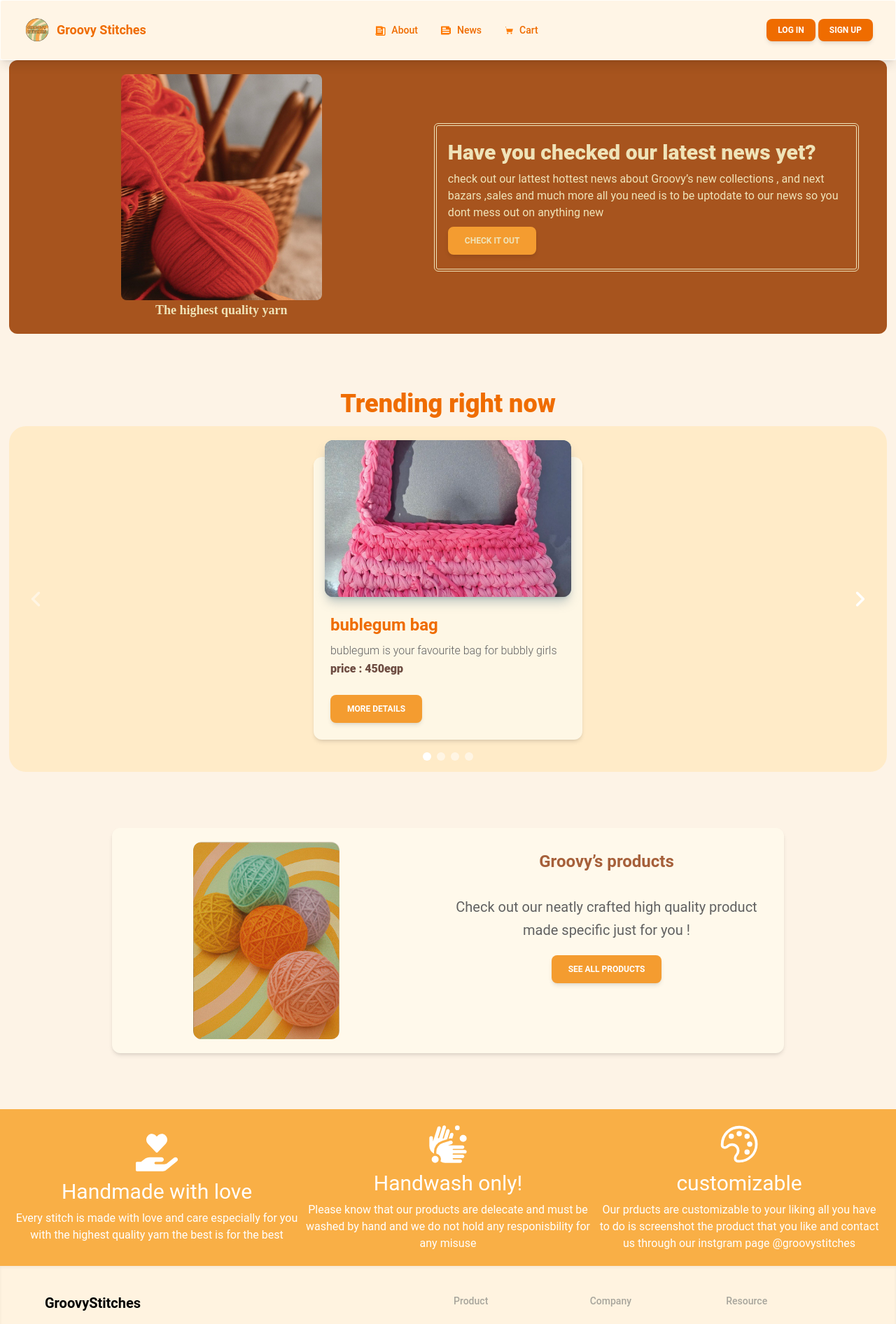
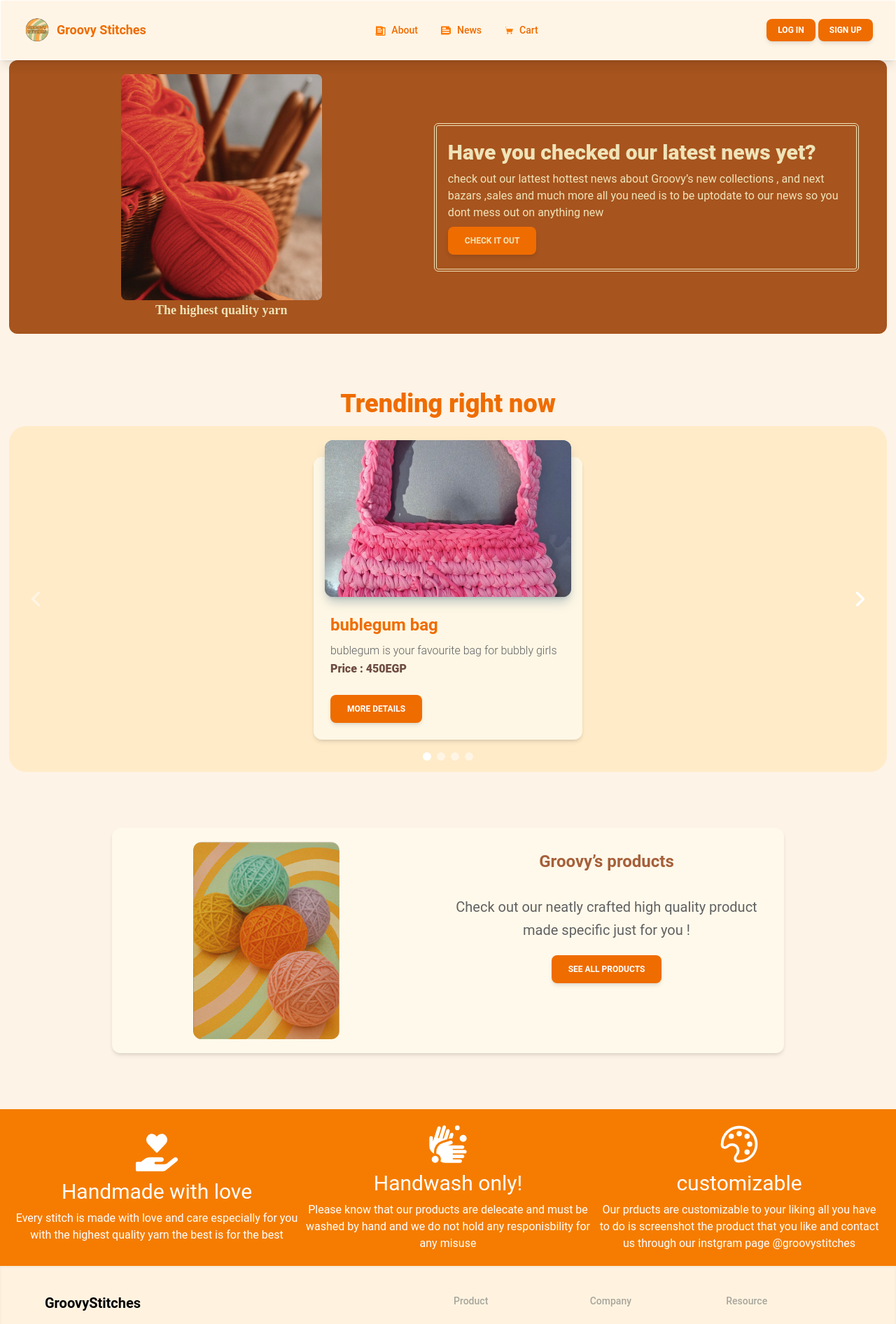
Before and after one commit to emananwar2003/groovystitches, a React (Vite) app: page / in a window 1280 px wide. Shown: the top 1892 px of the page at 70% size. Built offline with nearby package versions, Linux system fonts and the light colour scheme.

Commit message:
Refactor button styles across multiple components for consistency

```diff
--- a/src/AdminLayout/components/AddProductCard.jsx
+++ b/src/AdminLayout/components/AddProductCard.jsx
@@ -18,7 +18,9 @@ const AddProductCard = () => {
       </CardBody>
       <Link to="add-product">
         <CardFooter className="pt-0">
-          <Button>Add Product</Button>
+          <Button className=" bg-orange-800 hover:bg-orange-900">
+            Add Product
+          </Button>
         </CardFooter>
       </Link>
     </Card>
--- a/src/AdminLayout/components/AddProductView.jsx
+++ b/src/AdminLayout/components/AddProductView.jsx
@@ -141,7 +141,7 @@ const AddProductView = () => {
                   </div>
                 )}
               </div>
-              <label className="cursor-pointer bg-deep-orange-400 text-white px-6 py-2 rounded-lg hover:bg-deep-orange-600 transition-colors">
+              <label className="cursor-pointer  bg-orange-800 hover:bg-orange-900 text-white px-6 py-2 rounded-lg transition-colors">
                 <span>Choose Image</span>
                 <input
                   type="file"
@@ -198,7 +198,7 @@ const AddProductView = () => {
             <div className="flex gap-4 pt-4">
               <button
                 type="submit"
-                className="flex-1 bg-deep-orange-400 text-white py-3 rounded-lg font-semibold hover:bg-deep-orange-600 transition-colors shadow-md hover:shadow-lg"
+                className="flex-1  bg-orange-800 hover:bg-orange-900 text-white py-3 rounded-lg font-semibold transition-colors shadow-md hover:shadow-lg"
               >
                 Add Product
               </button>
--- a/src/AdminLayout/components/EditProductCard.jsx
+++ b/src/AdminLayout/components/EditProductCard.jsx
@@ -18,7 +18,9 @@ const EditProductCard = () => {
       </CardBody>
       <Link to="product-list">
         <CardFooter className="pt-0">
-          <Button>Edit Product</Button>
+          <Button className=" bg-orange-800 hover:bg-orange-900">
+            Edit Product
+          </Button>
         </CardFooter>
       </Link>
     </Card>
--- a/src/AdminLayout/components/EditProductView.jsx
+++ b/src/AdminLayout/components/EditProductView.jsx
@@ -143,7 +143,7 @@ const EditProductView = () => {
                   </div>
                 )}
               </div>
-              <label className="cursor-pointer bg-deep-orange-400 text-white px-6 py-2 rounded-lg hover:bg-deep-orange-600 transition-colors">
+              <label className="cursor-pointer bg-orange-800 hover:bg-orange-900 text-white px-6 py-2 rounded-lg transition-colors">
                 <span>Replace Image</span>
                 <input
                   type="file"
@@ -200,7 +200,7 @@ const EditProductView = () => {
             <div className="flex gap-4 pt-4">
               <button
                 type="submit"
-                className="flex-1 bg-deep-orange-400 text-white py-3 rounded-lg font-semibold hover:bg-deep-orange-600 transition-colors shadow-md hover:shadow-lg"
+                className="flex-1 bg-orange-800 hover:bg-orange-900 text-white py-3 rounded-lg font-semibold transition-colors shadow-md hover:shadow-lg"
               >
                 Confirm Edit
               </button>
--- a/src/AdminLayout/components/ProductCards.jsx
+++ b/src/AdminLayout/components/ProductCards.jsx
@@ -48,11 +48,11 @@ const ProductCards = ({ product }) => {
           </Typography>
           <div className="flex gap-3">
             <Link to="/admin/edit-product" state={{ product }}>
-              <Button color="orange" className="px-6">
+              <Button className=" bg-orange-800 hover:bg-orange-900 px-6">
                 Edit
               </Button>
             </Link>
-            <Button onClick={show} color="red" className="px-6">
+            <Button onClick={show} className="bg-red-500 hover:bg-red-700 px-6">
               Delete
             </Button>
           </div>
--- a/src/UserLayout/pages/cart/Cart.jsx
+++ b/src/UserLayout/pages/cart/Cart.jsx
@@ -76,14 +76,14 @@ const Cart = () => {
           <div className="flex justify-center items-center gap-4 mt-8">
             <button
               onClick={clearCart}
-              className="bg-[#ce2424] text-white px-6 py-3 rounded-full text-lg font-bold hover:bg-[#d9433b] transition-all duration-300 ease-in-out shadow-md hover:shadow-lg w-1/2"
+              className="bg-red-500 text-white px-6 py-3 rounded-full text-lg font-bold hover:bg-red-700 transition-all duration-300 ease-in-out shadow-md hover:shadow-lg w-1/2"
             >
               Clear
             </button>
 
             <Link
               to="/checkout"
-              className="bg-[#E98F4B] text-white px-6 py-3 rounded-full text-lg font-bold hover:bg-[#d97f3b] transition-all duration-300 ease-in-out shadow-md hover:shadow-lg w-1/2 text-center"
+              className=" bg-orange-800 hover:bg-orange-900 text-white px-6 py-3 rounded-full text-lg font-bold  transition-all duration-300 ease-in-out shadow-md hover:shadow-lg w-1/2 text-center"
             >
               Checkout
             </Link>
--- a/src/components/homecomponents/Banner.jsx
+++ b/src/components/homecomponents/Banner.jsx
@@ -25,7 +25,7 @@ const Banner = () => {
         <Link to="/news">
           <Button
             variant="filled"
-            className="bg-[#f49c30] text-bannertext self-center"
+            className="bg-orange-800 hover:bg-orange-900 text-bannertext self-center"
           >
             check it out{" "}
           </Button>
--- a/src/components/homecomponents/Homecard.jsx
+++ b/src/components/homecomponents/Homecard.jsx
@@ -9,31 +9,46 @@ import { Link } from "react-router-dom";
 export function BlogCard() {
   return (
     <Card className=" bg-[#fff9eb] self-center overflow-hidden flex flex-col  w-3/4 py-5 sm:flex sm:flex-row sm:gap-3 md:flex md:flex-row md:gap-3 lg:flex lg:flex-row lg:gap-3 xl:flex xl:flex-row xl:gap-3">
-            <CardHeader floated={false} shadow={false} color="transparent" className="m-0 rounded-none w-[40] px-3  flex items-center justify-center">
-                <img src="/cardphotohome.jpg" alt="homecard" className="w-1/2 rounded-xl" />
+      <CardHeader
+        floated={false}
+        shadow={false}
+        color="transparent"
+        className="m-0 rounded-none w-[40] px-3  flex items-center justify-center"
+      >
+        <img
+          src="/cardphotohome.jpg"
+          alt="homecard"
+          className="w-1/2 rounded-xl"
+        />
       </CardHeader>
       <CardBody className="flex flex-col gap-5 items-center !p-3 w-[60]">
-
         <Typography variant="h4" color="blue-gray" className="text-bannercolor">
           Groovy’s products
-
         </Typography>
-                <Typography variant="lead" color="gray" className="mt-3 font-normal text-center">
-                    Check out our neatly crafted high quality product made specific just for you !
+        <Typography
+          variant="lead"
+          color="gray"
+          className="mt-3 font-normal text-center"
+        >
+          Check out our neatly crafted high quality product made specific just
+          for you !
         </Typography>
         <Link to="/products">
-                    <Button className="bg-[#f49c30] hover:bg-orange-800"> see all products</Button>
+          <Button className=" bg-orange-800 hover:bg-orange-900">
+            {" "}
+            see all products
+          </Button>
         </Link>
-
-
       </CardBody>
     </Card>
   );
 }
 const Homecard = () => {
-    return <div className="w-full flex justify-center">
-        <BlogCard/>
-    </div>;
+  return (
+    <div className="w-full flex justify-center">
+      <BlogCard />
+    </div>
+  );
 };
 
 export default Homecard;
--- a/src/components/homecomponents/TrendingCard.jsx
+++ b/src/components/homecomponents/TrendingCard.jsx
@@ -25,12 +25,12 @@ export function CardDefault({ item: { id, img, price, details, title } }) {
           </Typography>
           <Typography className="text-">{details}</Typography>
           <Typography className="text-brown-600 font-extrabold hover:text-orange-800">
-            price : {price}egp
+            Price : {price}EGP
           </Typography>
         </CardBody>
         <CardFooter className="pt-0">
           <Link to={`/productdetail/${id}`}>
-            <Button className="hover:bg-orange-800 bg-[#f49c30]">
+            <Button className=" bg-orange-800 hover:bg-orange-900">
               More Details
             </Button>
           </Link>
--- a/src/components/homecomponents/Washing.jsx
+++ b/src/components/homecomponents/Washing.jsx
@@ -2,25 +2,32 @@ import { FaHandHoldingHeart, FaHandsWash } from "react-icons/fa";
 import { VscSymbolColor } from "react-icons/vsc";
 const Washing = () => {
   return (
-        <div className=" bg-[#f9Af46] px-5 py-5 gap-1 flex flex-col justify-center align-middle sm:flex-row sm:justify-evenly sm:align-middle md:flex-row md:justify-evenly md:align-middle lg:flex-row lg:justify-evenly lg:gap-2">
+    <div className=" bg-orange-700 px-5 py-5 gap-1 flex flex-col justify-center align-middle sm:flex-row sm:justify-evenly sm:align-middle md:flex-row md:justify-evenly md:align-middle lg:flex-row lg:justify-evenly lg:gap-2">
       <div className="flex flex-col sm:w-1/3   justify-center align-middle items-center text-center gap-2">
         <FaHandHoldingHeart className="text-6xl text-white text-center" />
         <h1 className="text-3xl text-white text-center">Handmade with love</h1>
-                <span className=" text-white">Every stitch is made with love and care especially for you with the highest quality yarn the best is for the best</span>
+        <span className=" text-white">
+          Every stitch is made with love and care especially for you with the
+          highest quality yarn the best is for the best
+        </span>
       </div>
       <div className="flex flex-col sm:w-1/3  text-center justify-center items-center gap-2">
         <FaHandsWash className="text-6xl text-white text-center" />
         <h1 className="text-3xl text-white ">Handwash only!</h1>
-                <span className=" text-white ">Please know that our products are delecate and must be washed by hand and we do not hold any responisbility for any misuse</span>
+        <span className=" text-white ">
+          Please know that our products are delecate and must be washed by hand
+          and we do not hold any responisbility for any misuse
+        </span>
       </div>
       <div className="flex flex-col sm:w-1/3  text-center  items-center gap-2">
         <VscSymbolColor className="text-6xl text-white text-center" />
         <h1 className="text-3xl text-white ">customizable</h1>
-                <span className=" text-white ">Our prducts are customizable to your liking all you have to do is screenshot the product that you like and contact us through our instgram page @groovystitches</span>
+        <span className=" text-white ">
+          Our prducts are customizable to your liking all you have to do is
+          screenshot the product that you like and contact us through our
+          instgram page @groovystitches
+        </span>
       </div>
-
-
-
     </div>
   );
 };
```
Lines whose indentation alone changed are shown as unchanged.
